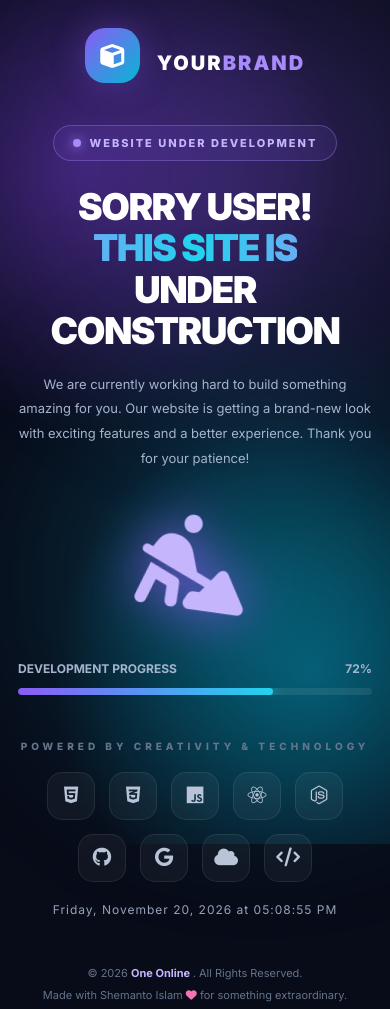
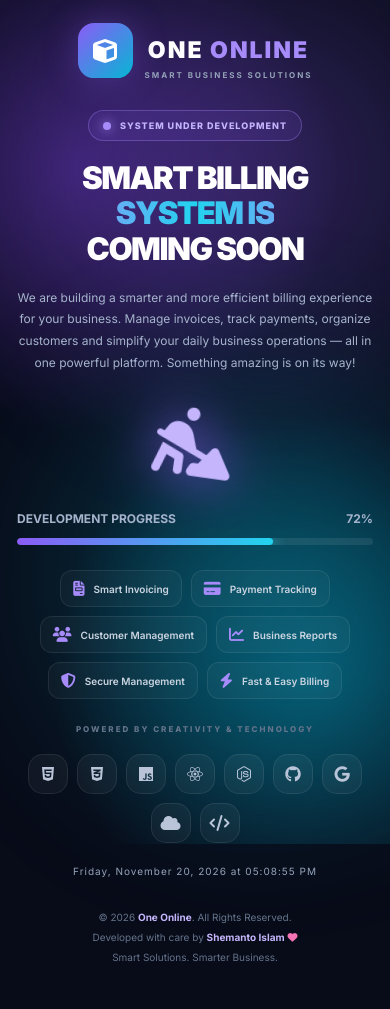
Before and after one commit to CDT248/one-online-management, a plain HTML site: page email/email-history.html in a window 390 px wide. Drawn offline with Linux system fonts and the light colour scheme.

Commit message:
Update email-history.html

```diff
--- a/email/email-history.html
+++ b/email/email-history.html
@@ -1,10 +1,11 @@
-
 <!DOCTYPE html>
 <html lang="en">
 <head>
 <meta charset="UTF-8">
 <meta name="viewport" content="width=device-width, initial-scale=1.0">
-<title>Under Construction | Coming Soon</title>
+<meta name="theme-color" content="#080b18">
+
+<title>One Online | Smart E-Billing System</title>
 
 <link rel="preconnect" href="https://fonts.googleapis.com">
 <link href="https://fonts.googleapis.com/css2?family=Inter:wght@400;500;600;700;800;900&display=swap" rel="stylesheet">
@@ -20,6 +21,19 @@
 :root {
     --primary: #8b5cf6;
     --secondary: #06b6d4;
+}
+
+/* Hide Scrollbar */
+html {
+    scrollbar-width: none;
+    -ms-overflow-style: none;
+}
+
+html::-webkit-scrollbar,
+body::-webkit-scrollbar {
+    display: none;
+    width: 0;
+    height: 0;
 }
 
 body {
@@ -54,6 +68,7 @@ body {
     opacity: .3;
     z-index: -1;
     animation: float 8s infinite alternate;
+    pointer-events: none;
 }
 
 .glow.one {
@@ -73,7 +88,7 @@ body {
     to { transform: translate(70px,-50px); }
 }
 
-/* Main */
+/* Main Container */
 .container {
     width: 100%;
     max-width: 1050px;
@@ -81,13 +96,13 @@ body {
     text-align: center;
 }
 
-/* Logo section */
+/* Brand Logo */
 .logo-area {
     display: flex;
     justify-content: center;
     align-items: center;
     gap: 17px;
-    margin-bottom: 35px;
+    margin-bottom: 30px;
 }
 
 .logo-box {
@@ -109,7 +124,7 @@ body {
 }
 
 .brand-name {
-    font-size: 25px;
+    font-size: 27px;
     font-weight: 900;
     letter-spacing: 2px;
 }
@@ -118,7 +133,16 @@ body {
     color: #a78bfa;
 }
 
-/* Badge */
+/* Brand Subtitle */
+.brand-subtitle {
+    color: #94a3b8;
+    font-size: 10px;
+    letter-spacing: 3px;
+    font-weight: 700;
+    margin-top: 6px;
+}
+
+/* Status */
 .status {
     display: inline-flex;
     align-items: center;
@@ -147,12 +171,12 @@ body {
     50% { opacity: .2; }
 }
 
-/* Heading */
+/* Main Heading */
 h1 {
-    font-size: clamp(37px, 7vw, 76px);
-    line-height: 1.12;
+    font-size: clamp(35px, 6.5vw, 70px);
+    line-height: 1.13;
     font-weight: 900;
-    letter-spacing: -3px;
+    letter-spacing: -2.5px;
     margin-bottom: 20px;
 }
 
@@ -168,19 +192,20 @@ h1 .gradient {
     to { background-position: 200%; }
 }
 
+/* Description */
 .description {
-    max-width: 650px;
+    max-width: 690px;
     margin: 0 auto;
-    font-size: 15px;
+    font-size: 14px;
     color: #a5b4cc;
     line-height: 1.9;
 }
 
-/* Construction animation */
+/* Construction Animation */
 .construction {
-    margin: 40px auto;
+    margin: 35px auto;
     width: 180px;
-    height: 130px;
+    height: 120px;
     display: flex;
     justify-content: center;
     align-items: center;
@@ -188,7 +213,7 @@ h1 .gradient {
 }
 
 .construction i {
-    font-size: 90px;
+    font-size: 85px;
     color: #c4b5fd;
     filter: drop-shadow(0 0 25px #8b5cf6);
     animation: tool 2s ease-in-out infinite;
@@ -202,7 +227,7 @@ h1 .gradient {
 /* Progress */
 .progress-section {
     max-width: 440px;
-    margin: 35px auto;
+    margin: 30px auto;
 }
 
 .progress-info {
@@ -227,16 +252,47 @@ h1 .gradient {
     border-radius: 50px;
     background: linear-gradient(90deg,#8b5cf6,#22d3ee);
     box-shadow: 0 0 15px #22d3ee;
-    animation: progress 4s ease forwards;
 }
 
-@keyframes progress {
-    to { width: 72%; }
+/* Features */
+.features {
+    display: flex;
+    justify-content: center;
+    align-items: center;
+    flex-wrap: wrap;
+    gap: 12px;
+    margin: 28px auto;
+    max-width: 800px;
 }
 
-/* Logo collection */
+.feature {
+    display: flex;
+    align-items: center;
+    gap: 9px;
+    padding: 12px 16px;
+    border: 1px solid #ffffff15;
+    background: #ffffff08;
+    border-radius: 12px;
+    color: #cbd5e1;
+    font-size: 11px;
+    font-weight: 600;
+    transition: .3s;
+}
+
+.feature i {
+    color: #a78bfa;
+    font-size: 15px;
+}
+
+.feature:hover {
+    background: #8b5cf622;
+    border-color: #8b5cf6;
+    transform: translateY(-4px);
+}
+
+/* Logo Collection */
 .logo-title {
-    margin-top: 45px;
+    margin-top: 35px;
     margin-bottom: 20px;
     color: #64748b;
     font-size: 10px;
@@ -273,9 +329,17 @@ h1 .gradient {
     box-shadow: 0 5px 25px #8b5cf633;
 }
 
+/* Clock */
+.clock {
+    color: #94a3b8;
+    margin-top: 22px;
+    font-size: 12px;
+    letter-spacing: 1px;
+}
+
 /* Footer */
 footer {
-    margin-top: 45px;
+    margin-top: 30px;
     color: #64748b;
     font-size: 11px;
     line-height: 2;
@@ -285,39 +349,121 @@ footer strong {
     color: #c4b5fd;
 }
 
-/* Clock */
-.clock {
-    color: #94a3b8;
-    margin-top: 20px;
-    font-size: 12px;
-    letter-spacing: 1px;
-}
-
+/* Mobile Responsive */
 @media(max-width:600px) {
     .container {
-        padding: 35px 18px;
+        padding: 30px 17px;
     }
 
-    h1 {
-        letter-spacing: -1.5px;
-    }
-
-    .description {
-        font-size: 13px;
+    .logo-area {
+        gap: 12px;
+        margin-bottom: 25px;
     }
 
     .logo-box {
         width: 55px;
         height: 55px;
         font-size: 24px;
+        border-radius: 16px;
     }
 
     .brand-name {
-        font-size: 20px;
+        font-size: 23px;
+    }
+
+    .brand-subtitle {
+        font-size: 8px;
+        letter-spacing: 2px;
+    }
+
+    .status {
+        font-size: 9px;
+        padding: 9px 14px;
+        letter-spacing: 1px;
+        margin-bottom: 20px;
+    }
+
+    h1 {
+        font-size: clamp(30px, 8vw, 46px);
+        letter-spacing: -1.5px;
+    }
+
+    .description {
+        font-size: 12px;
+        line-height: 1.8;
     }
 
     .construction {
+        width: 130px;
+        height: 90px;
+        margin: 23px auto;
+    }
+
+    .construction i {
+        font-size: 65px;
+    }
+
+    .progress-section {
         margin: 25px auto;
+    }
+
+    .features {
+        gap: 9px;
+        margin: 20px auto;
+    }
+
+    .feature {
+        padding: 10px 12px;
+        font-size: 10px;
+    }
+
+    .logo-title {
+        font-size: 8px;
+        letter-spacing: 2px;
+        margin-top: 25px;
+    }
+
+    .logo-list {
+        gap: 9px;
+    }
+
+    .logo-item {
+        width: 40px;
+        height: 40px;
+        font-size: 16px;
+    }
+
+    .clock {
+        font-size: 10px;
+    }
+
+    footer {
+        font-size: 10px;
+    }
+}
+
+/* Small Phones */
+@media(max-width:360px) {
+    .container {
+        padding: 22px 12px;
+    }
+
+    h1 {
+        font-size: 28px;
+    }
+
+    .description {
+        font-size: 11px;
+    }
+
+    .feature {
+        font-size: 9px;
+        padding: 9px;
+    }
+
+    .logo-item {
+        width: 35px;
+        height: 35px;
     }
 }
 </style>
@@ -333,32 +479,42 @@ footer strong {
 
     <!-- BRAND LOGO -->
     <div class="logo-area">
+
         <div class="logo-box">
             <i class="fa-solid fa-cube"></i>
         </div>
 
-        <div class="brand-name">
-            YOUR<span>BRAND</span>
+        <div>
+            <div class="brand-name">
+                ONE <span>ONLINE</span>
+            </div>
+
+            <div class="brand-subtitle">
+                SMART BUSINESS SOLUTIONS
+            </div>
         </div>
+
     </div>
 
     <!-- STATUS -->
     <div class="status">
         <span class="dot"></span>
-        WEBSITE UNDER DEVELOPMENT
+        SYSTEM UNDER DEVELOPMENT
     </div>
 
     <!-- MAIN TITLE -->
     <h1>
-        SORRY USER!<br>
-        <span class="gradient">THIS SITE IS</span><br>
-        UNDER CONSTRUCTION
+        SMART BILLING<br>
+        <span class="gradient">SYSTEM IS</span><br>
+        COMING SOON
     </h1>
 
+    <!-- DESCRIPTION -->
     <p class="description">
-        We are currently working hard to build something amazing for you.
-        Our website is getting a brand-new look with exciting features
-        and a better experience. Thank you for your patience!
+        We are building a smarter and more efficient billing experience
+        for your business. Manage invoices, track payments, organize
+        customers and simplify your daily business operations — all
+        in one powerful platform. Something amazing is on its way!
     </p>
 
     <!-- CONSTRUCTION ICON -->
@@ -368,6 +524,7 @@ footer strong {
 
     <!-- PROGRESS BAR -->
     <div class="progress-section">
+
         <div class="progress-info">
             <span>DEVELOPMENT PROGRESS</span>
             <span id="percentage">0%</span>
@@ -376,23 +533,87 @@ footer strong {
         <div class="progress-bar">
             <div class="progress-fill" id="progress"></div>
         </div>
+
     </div>
 
-    <!-- MULTIPLE LOGOS -->
+    <!-- BILLING FEATURES -->
+    <div class="features">
+
+        <div class="feature">
+            <i class="fa-solid fa-file-invoice"></i>
+            Smart Invoicing
+        </div>
+
+        <div class="feature">
+            <i class="fa-solid fa-credit-card"></i>
+            Payment Tracking
+        </div>
+
+        <div class="feature">
+            <i class="fa-solid fa-users"></i>
+            Customer Management
+        </div>
+
+        <div class="feature">
+            <i class="fa-solid fa-chart-line"></i>
+            Business Reports
+        </div>
+
+        <div class="feature">
+            <i class="fa-solid fa-shield-halved"></i>
+            Secure Management
+        </div>
+
+        <div class="feature">
+            <i class="fa-solid fa-bolt"></i>
+            Fast & Easy Billing
+        </div>
+
+    </div>
+
+    <!-- TECHNOLOGY LOGOS -->
     <div class="logo-title">
         POWERED BY CREATIVITY & TECHNOLOGY
     </div>
 
     <div class="logo-list">
-        <div class="logo-item"><i class="fa-brands fa-html5"></i></div>
-        <div class="logo-item"><i class="fa-brands fa-css3-alt"></i></div>
-        <div class="logo-item"><i class="fa-brands fa-js"></i></div>
-        <div class="logo-item"><i class="fa-brands fa-react"></i></div>
-        <div class="logo-item"><i class="fa-brands fa-node-js"></i></div>
-        <div class="logo-item"><i class="fa-brands fa-github"></i></div>
-        <div class="logo-item"><i class="fa-brands fa-google"></i></div>
-        <div class="logo-item"><i class="fa-solid fa-cloud"></i></div>
-        <div class="logo-item"><i class="fa-solid fa-code"></i></div>
+
+        <div class="logo-item">
+            <i class="fa-brands fa-html5"></i>
+        </div>
+
+        <div class="logo-item">
+            <i class="fa-brands fa-css3-alt"></i>
+        </div>
+
+        <div class="logo-item">
+            <i class="fa-brands fa-js"></i>
+        </div>
+
+        <div class="logo-item">
+            <i class="fa-brands fa-react"></i>
+        </div>
+
+        <div class="logo-item">
+            <i class="fa-brands fa-node-js"></i>
+        </div>
+
+        <div class="logo-item">
+            <i class="fa-brands fa-github"></i>
+        </div>
+
+        <div class="logo-item">
+            <i class="fa-brands fa-google"></i>
+        </div>
+
+        <div class="logo-item">
+            <i class="fa-solid fa-cloud"></i>
+        </div>
+
+        <div class="logo-item">
+            <i class="fa-solid fa-code"></i>
+        </div>
+
     </div>
 
     <!-- LIVE CLOCK -->
@@ -400,36 +621,55 @@ footer strong {
 
     <!-- FOOTER -->
     <footer>
-        © <span id="year"></span> <strong>One Online </strong>. All Rights Reserved.<br>
-        Made with Shemanto Islam <i class="fa-solid fa-heart" style="color:#f472b6"></i>
-        for something extraordinary.
+        © <span id="year"></span>
+        <strong>One Online</strong>. All Rights Reserved.<br>
+
+        Developed with care by
+        <strong>Shemanto Islam</strong>
+
+        <i class="fa-solid fa-heart" style="color:#f472b6"></i>
+
+        <br>
+        Smart Solutions. Smarter Business.
     </footer>
 
 </main>
 
 <script>
-// Live progress animation
+
+// Development Progress Animation
 let progress = 0;
 
 const progressElement = document.getElementById("progress");
 const percentageElement = document.getElementById("percentage");
 
 const progressInterval = setInterval(() => {
+
     if (progress < 72) {
+
         progress++;
+
         progressElement.style.width = progress + "%";
+
         percentageElement.textContent = progress + "%";
+
     } else {
+
         clearInterval(progressInterval);
+
     }
+
 }, 45);
 
-// Live date and time
+
+// Live Date & Time
 function updateClock() {
+
     const now = new Date();
 
     document.getElementById("clock").textContent =
         now.toLocaleString("en-US", {
+
             weekday: "long",
             year: "numeric",
             month: "long",
@@ -437,13 +677,17 @@ function updateClock() {
             hour: "2-digit",
             minute: "2-digit",
             second: "2-digit"
+
         });
+
 }
 
 updateClock();
+
 setInterval(updateClock, 1000);
 
-// Current year
+
+// Current Year
 document.getElementById("year").textContent =
     new Date().getFullYear();
 
```
